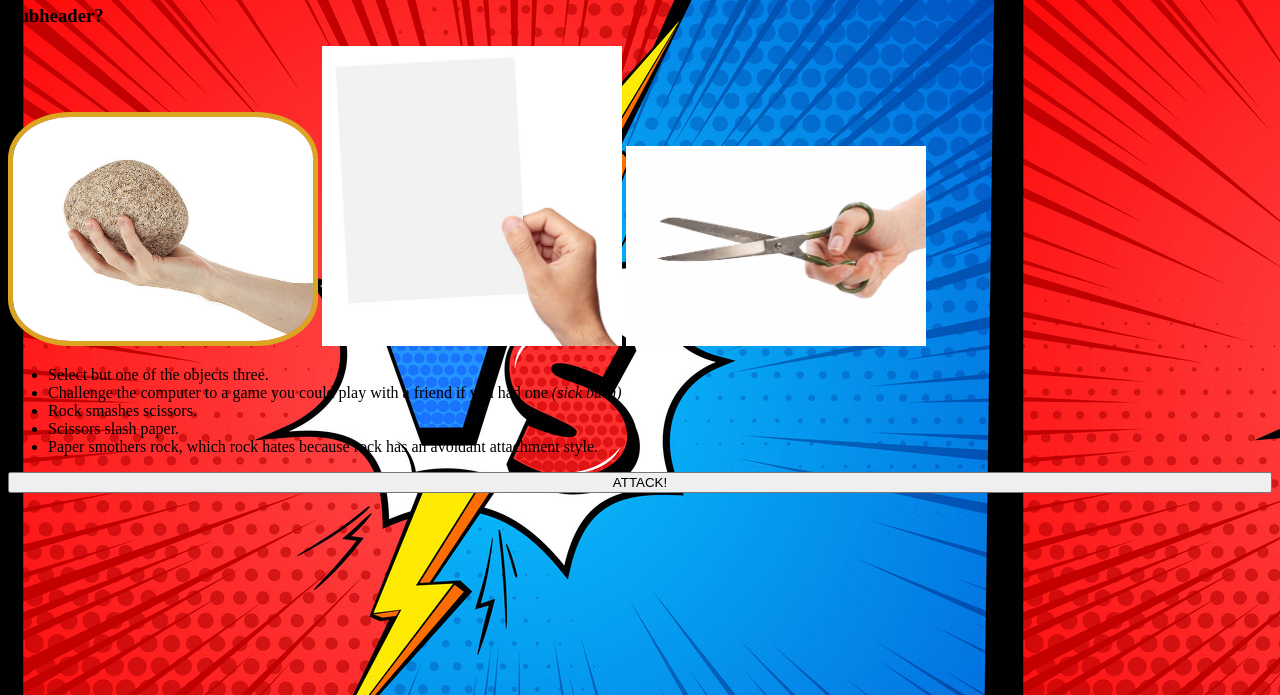
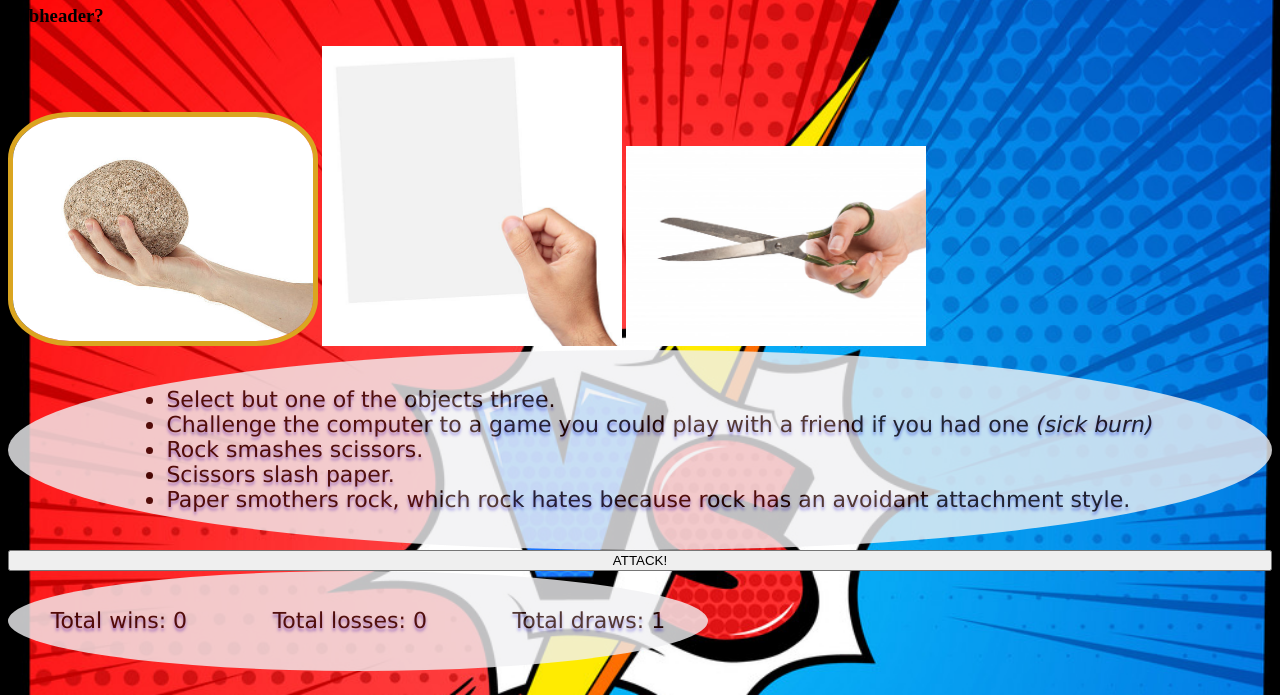
Before and after one commit to avnit77/rock-paper-scissors, a plain HTML site: page index.html in a window 1280 px wide. Both pictures are taken after a click on the button "ATTACK!". Shown: the part 105-800 px from the top of the page. Drawn offline with Linux system fonts and the light colour scheme.

Commit message:
some css changes and score counter

```diff
--- a/app.js
+++ b/app.js
@@ -1,8 +1,22 @@
+/* eslint-disable no-console */
 import getRandomThrow from './get-random-throw.js';
 import checkResult from './check-result.js';
 
+let numberOfWins = 0;
+let numberOfLosses = 0;
+let numberOfDraws = 0;
+
 const myButton = document.getElementById('button');
 
+const updateSpans = () => {
+    winSpan.textContent = numberOfWins;
+    loseSpan.textContent = numberOfLosses;
+    drawSpan.textContent = numberOfDraws;
+};
+
+const winSpan = document.getElementById('win');
+const loseSpan = document.getElementById('lose');
+const drawSpan = document.getElementById('draw');
 
 myButton.onclick = () => {
     const playerChoice = document.querySelector('input:checked').value;
@@ -10,43 +24,44 @@ myButton.onclick = () => {
     const randomNumber = Math.floor(Math.random() * 3 + 1);
 
     let computerChoice = getRandomThrow(randomNumber);
+    // if (computerChoice === 'rock') {
+        // .removeClass('hidden');
+    // } if (computerChoice === 'paper') {
+        // .removeClass('hidden2');
+    // } if (computerChoice === 'scissors') {
+        // .removeClass('hidden3');
+    // }
+
 
     let result = checkResult(playerChoice, computerChoice);
 
     if (result === 'win') {
+        numberOfWins ++;
         console.log('win');
-        console.log(computerChoice)
-        console.log(playerChoice)
-    } else if (result ==='lose') {
+        console.log(computerChoice);
+        console.log(playerChoice);
+    } else if (result === 'lose') {
+        numberOfLosses ++;
         console.log('lose');
-        console.log(computerChoice)
-        console.log(playerChoice)
+        console.log(computerChoice);
+        console.log(playerChoice);
     } else {
+        numberOfDraws ++;
         console.log('draw');
-        console.log(computerChoice)
-        console.log(playerChoice)
+        console.log(computerChoice);
+        console.log(playerChoice);
     }
-}
+    updateSpans();
+};
+
+
+
+//const summarySpan = document.getElementById('summary');
+//const resetButton = document.getElementById('reset-button');
 
 
 
 
 
-// const winSpan = document.getElementById('win');
-// const loseSpan = document.getElementById('lose');
-// const drawSpan = document.getElementById('draw');
-//const summarySpan = document.getElementById('summary');
-//const resetButton = document.getElementById('reset-button');
-
-// let numberOfWins = 0;
-// let numberOfLosses = 0;
-// let numberOfDraws = 0;
-
-//const updateSpans = () => {
-//    winSpan.textContent = numberOfWins;
-//    loseSpan.textContent = numberOfLosses;
-    // drawSpan.textContent = numberOfDraws;
-// }
-
 
 myButton.addEventListener('click', checkResult);
--- a/index.html
+++ b/index.html
@@ -38,6 +38,16 @@
         </ul>
     </section>
     <button id="button">ATTACK!</button>
+    <section class="display-computer">
+         <img class ="hidden shoot" src="./img/rock.jpg" width="300">
+         <img class ="hidden2 shoot" src="./img/paper.jpg" width="300">
+         <img class ="hidden3 shoot" src="./img/scissors.jpg" width="300">
+    </section>
+    <section class="results">
+    <summary>Total wins: <span id="win"></span></summary>
+    <summary>Total losses: <span id="lose"></span></summary>
+    <summary>Total draws: <span id="draw"></span></summary>
+    </section>
     <script type=module src="app.js"></script>
 </body>
 
--- a/style.css
+++ b/style.css
@@ -1,5 +1,6 @@
 body {
     background-image: url("./img/vs.jpg");
+    background-size: 100%;
     display: flex;
     flex-direction: column;
     justify-content: center;
@@ -25,3 +26,64 @@ h1{
     border-radius: 25px;
     padding: 5px;
 }
+
+.rules {
+    background-color: rgb(241, 241, 243);
+    opacity: 0.8;
+    display: flex;
+    justify-content: center;
+    align-items: center;
+    border-radius: 50%;
+    height: 200px
+
+}
+
+li{
+    opacity: solid;
+    font-family: Verdana;
+    font-size: 22px;
+    color: rgb(41, 7, 3);
+    background: #f5f4f2;
+    -webkit-background-clip: text;
+    -moz-background-clip: text;
+    background-clip: text;
+    text-shadow: 0px 3px 3px rgba(45, 27, 212, 0.5);
+}
+.shoot {
+    margin: 0%;
+    border: 20px solid gold;
+    border-radius: 50%;
+}
+
+.hidden {
+    display: none;
+}
+.hidden2 {
+    display: none;
+}
+.hidden3 {
+    display: none;
+}
+
+.results {
+    background-color: rgb(241, 241, 243);
+    opacity: 0.8;
+    display: flex;
+    justify-content: space-around;
+    align-items: center;
+    border-radius: 50%;
+    height: 100px;
+    width: 700px;
+}
+
+summary {
+    opacity: solid;
+    font-family: Verdana;
+    font-size: 22px;
+    color: rgb(41, 7, 3);
+    background: #f5f4f2;
+    -webkit-background-clip: text;
+    -moz-background-clip: text;
+    background-clip: text;
+    text-shadow: 0px 3px 3px rgba(45, 27, 212, 0.5);
+}
```
Also changed, not shown: get-random-throw.js (+7 -7 lines).
